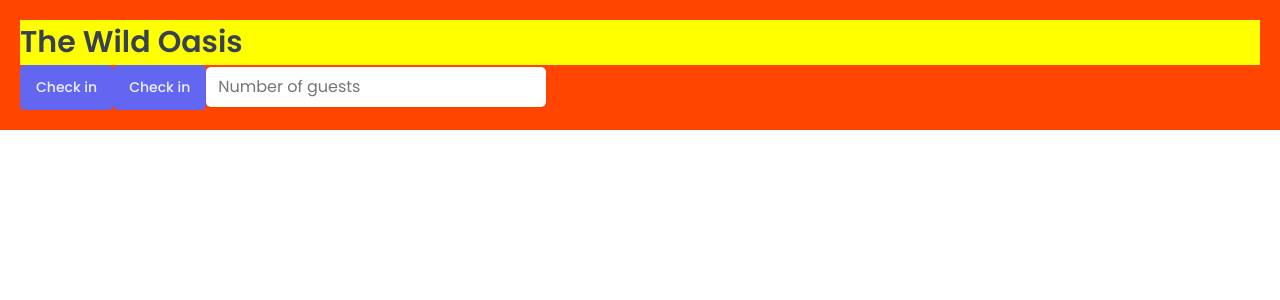
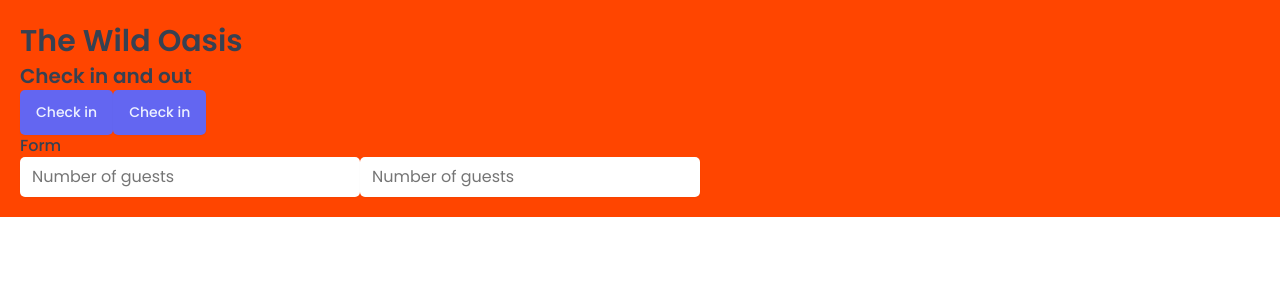
Before and after one commit to mandarliev/the-wild-oasis, a React (Vite) app: page / in a window 1280 px wide. Shown: the top 300 px of the page. Built offline with nearby package versions, Linux system fonts and the light colour scheme; a web font is replaced by a local one.

Commit message:
Styled Component props and the “css” Function

```diff
--- a/src/App.jsx
+++ b/src/App.jsx
@@ -2,12 +2,7 @@
 import GlobalStyles from "./styles/GlobalStyles";
 import Button from "./ui/Button";
 import Input from "./ui/Input";
-
-const H1 = styled.h1`
-  font-size: 30px;
-  font-weight: 600;
-  background-color: yellow;
-`;
+import Heading from "./pages/Heading";
 
 const StyledApp = styled.main`
   background-color: orangered;
@@ -19,9 +14,13 @@
     <>
       <GlobalStyles />
       <StyledApp>
-        <H1>The Wild Oasis</H1>
+        <Heading as="h1">The Wild Oasis</Heading>
+
+        <Heading as="h2">Check in and out</Heading>
         <Button onClick={() => alert("Check in")}>Check in</Button>
         <Button onClick={() => alert("Check out")}>Check in</Button>
+        <Heading as="h3">Form</Heading>
+        <Input type="number" placeholder="Number of guests" />
         <Input type="number" placeholder="Number of guests" />
       </StyledApp>
     </>
--- a/src/pages/Account.jsx
+++ b/src/pages/Account.jsx
@@ -7,7 +7,7 @@
       <Heading as="h1">Update your account</Heading>
 
       <Row>
-        <Heading as="h3">Update user data</Heading>
+        <Heading as="h2">Update user data</Heading>
         <p>Update user data form</p>
       </Row>
 
--- /dev/null
+++ b/src/pages/Heading.jsx
@@ -0,0 +1,27 @@
+import styled, { css } from "styled-components";
+
+const Heading = styled.h1`
+  ${(props) =>
+    props.as === "h1" &&
+    css`
+      font-size: 3rem;
+      font-weight: 600;
+    `}
+
+  ${(props) =>
+    props.as === "h2" &&
+    css`
+      font-size: 2rem;
+      font-weight: 600;
+    `}
+
+    ${(props) =>
+    props.as === "h3" &&
+    css`
+      font-size: 1em;
+      font-weight: 500;
+    `}
+  line-height: 1.4
+`;
+
+export default Heading;
```
Also changed, not shown: .eslintrc.cjs.
